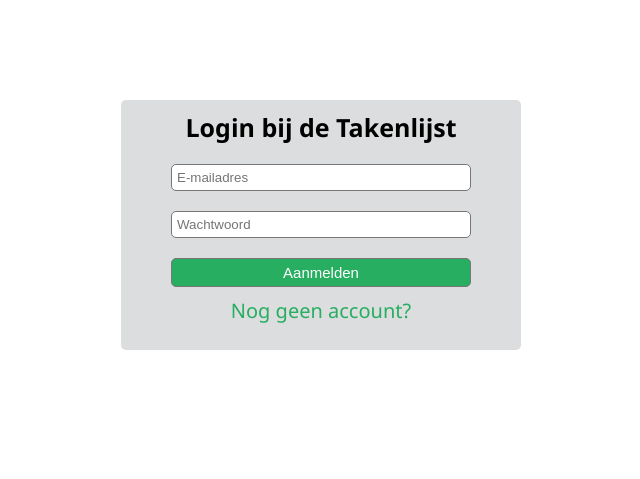
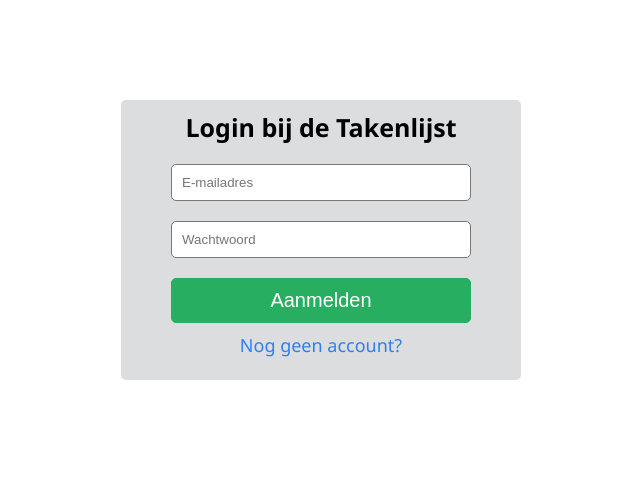
Before and after one commit to JoostHeijmans139/B3-Takenlijst, a PHP site: page /delta/login.php in a window 1280 px wide. Shown: the part 75-554 px from the top of the page, without its empty margins (319-959 px from the left). Run offline with PHP 8.4, Linux system fonts and the light colour scheme.

Commit message:
Classes en kleine aanpassingen login opmaak

```diff
--- a/login.php
+++ b/login.php
@@ -29,7 +29,7 @@
                         <input type="submit" name="submit" id="submit" value="Aanmelden">
                     </div>
 
-                    <a href="signUp.php">Nog geen account?</a>
+                    <a href="signUp.php" class="signUp">Nog geen account?</a>
 
                 </div>
             </form>
--- a/public_html/css/main.css
+++ b/public_html/css/main.css
@@ -75,7 +75,7 @@ form {
 .loginBox {
     margin: 100px;
     width: 400px;
-    height: 250px;
+    height: 280px;
     background-color: #dcddde;
     border-radius: 5px;
 }
@@ -83,7 +83,7 @@ form {
 input[type=email], input[type=password], #submit {
     width: 300px;
     margin: 10px;
-    padding: 5px;
+    padding: 10px;
     border: 1px solid #777777;
     border-radius: 5px;
     box-sizing: border-box;
@@ -91,7 +91,22 @@ input[type=email], input[type=password], #submit {
 
 #submit {
     background-color: #27ae60;
+    border: 1px solid #27ae60;
+    color: white;
+    font-size: 20px;
     cursor: pointer;
-    color: white;
-    font-size: 15px;
+
+    &:hover {
+        background-color: #2f80ed;
+        border: 1px solid #2f80ed;
+    }
 }
+
+.signUp {
+    color: #2f80ed;
+    font-size: 18px;
+
+    &:hover {
+        text-decoration: underline;
+    }
+}
```
